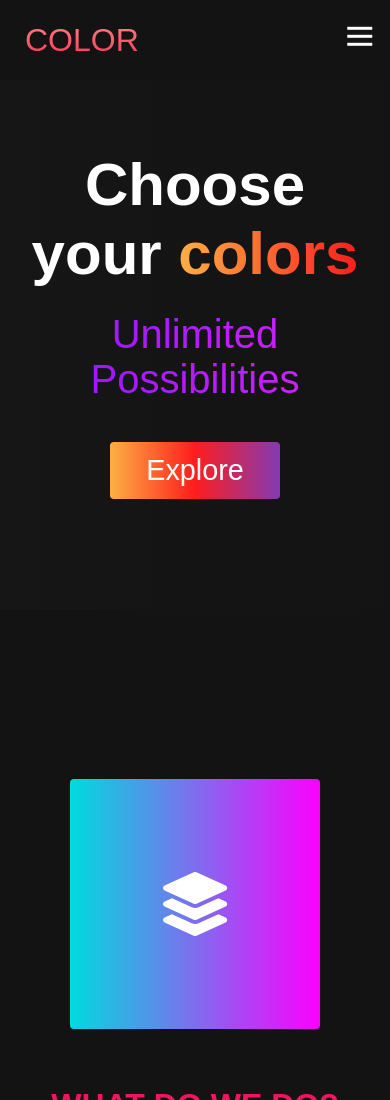
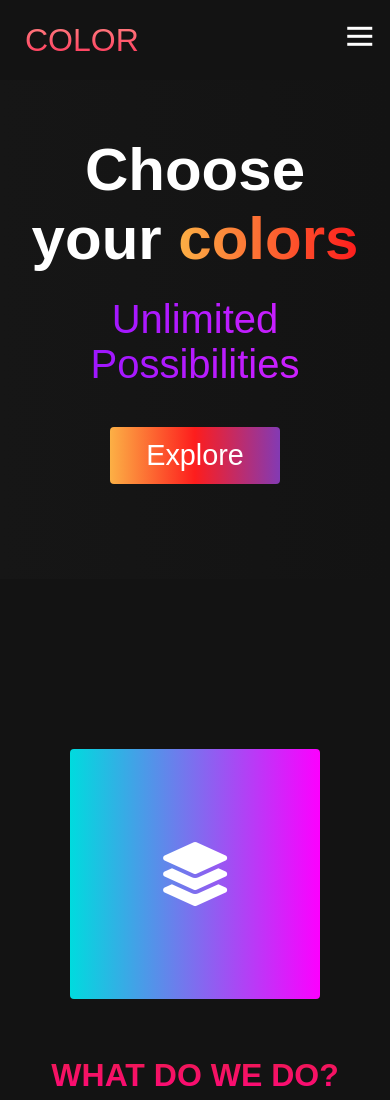
Before and after one commit to rmalolin/colors-responsive, a plain HTML site: page index.html in a window 390 px wide. Shown: the top 1100 px of the page. Drawn offline with Linux system fonts and the light colour scheme.

Commit message:
mobile padding

```diff
--- a/index.css
+++ b/index.css
@@ -239,7 +239,7 @@
 
 @media screen and (max-width: 768px) {
   .hero {
-    padding: 40px 0;
+    padding: 25px 0;
   }
 
   .hero__heading {
```
